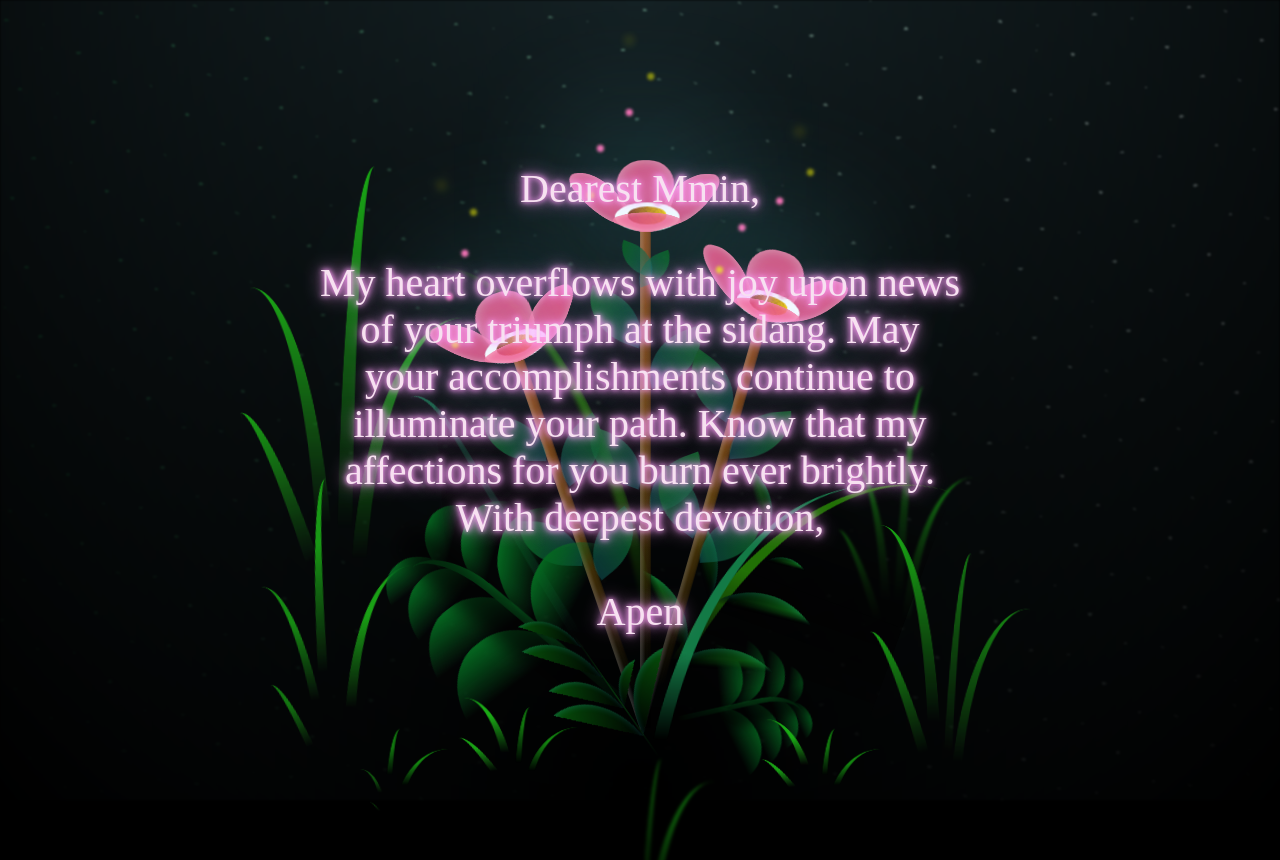
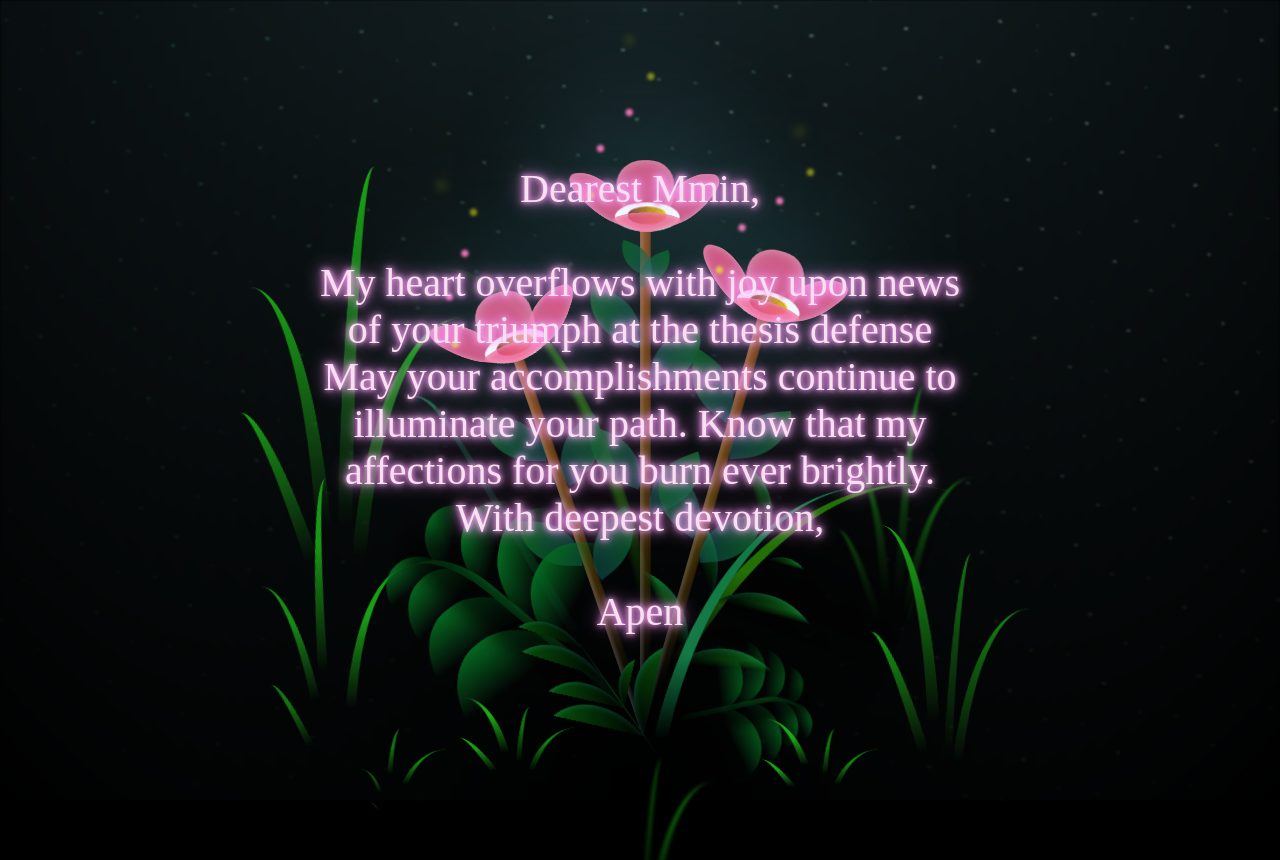
Before and after one commit to stefanusadriirawan/mmin-flowers, a plain HTML site: page index.html in a window 1280 px wide. Shown: the top 860 px of the page. Drawn offline with Linux system fonts and the light colour scheme.

Commit message:
Update index.html

```diff
--- a/index.html
+++ b/index.html
@@ -308,7 +308,7 @@
     </div>
     <div class="message">Dearest Mmin,<p><br></p>
 
-      My heart overflows with joy upon news of your triumph at the sidang.  May your accomplishments continue to illuminate your path. Know that my affections for you burn ever brightly.
+      My heart overflows with joy upon news of your triumph at the thesis defense  May your accomplishments continue to illuminate your path. Know that my affections for you burn ever brightly.
 
       With deepest devotion, <p><br></p>
       Apen</div>
```
